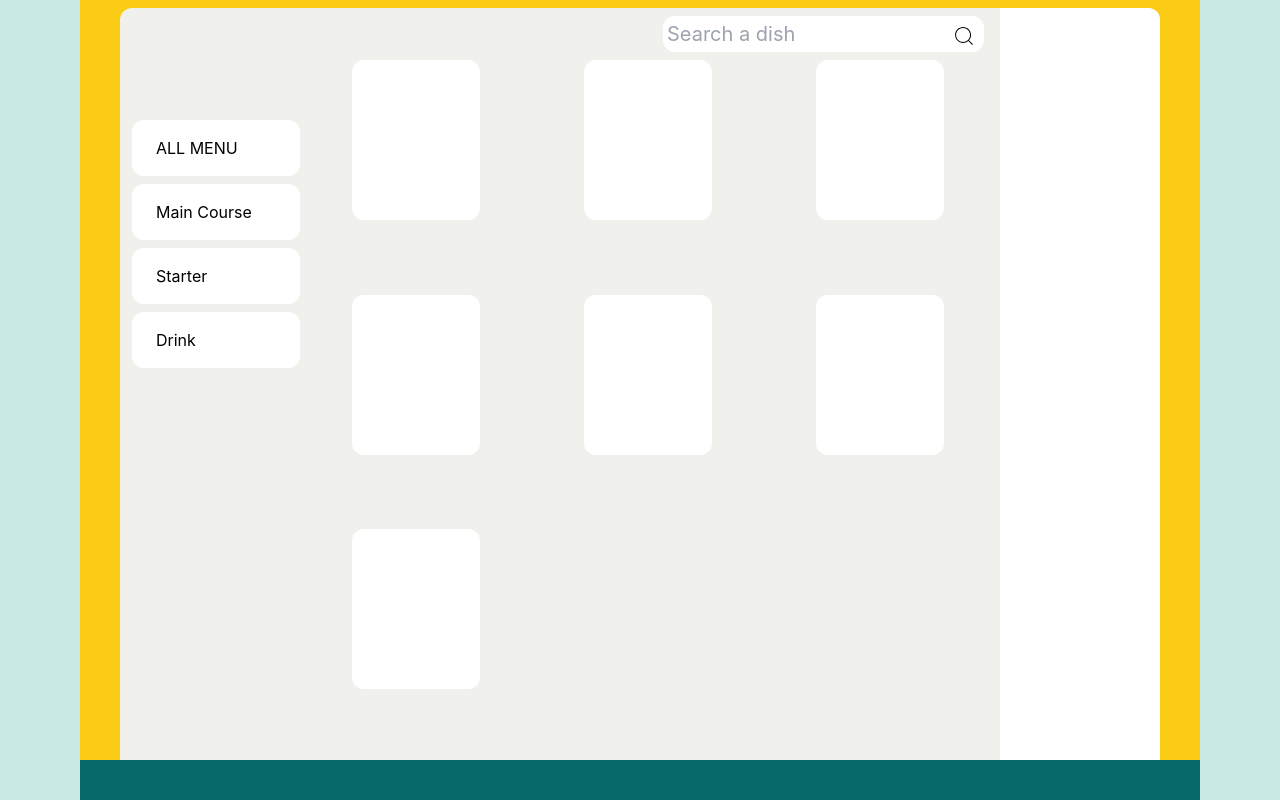
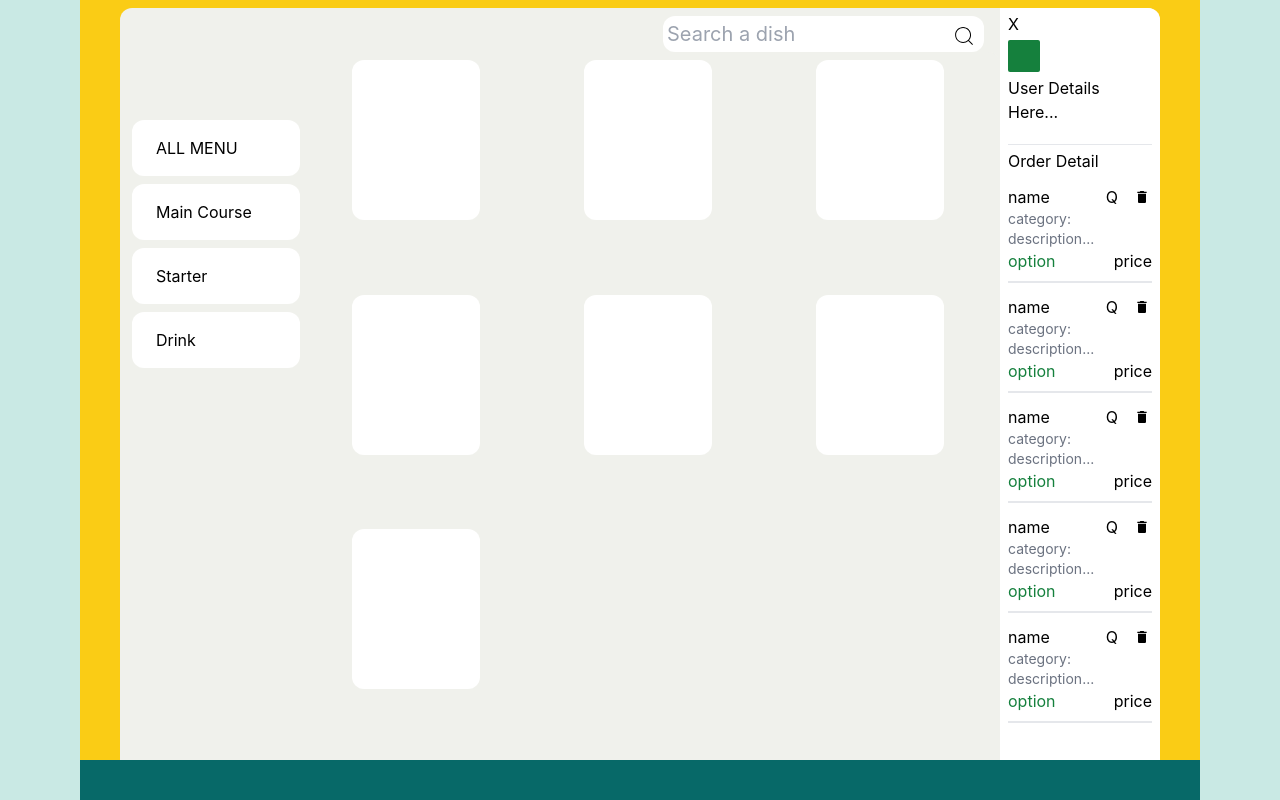
Before and after one commit to akhileshkumar09/food-app-project, a React (Create React App) app: page / in a window 1280 px wide. Both pictures are taken after a click on the element 1138 px from the left and 34 px from the top of the page. Built offline with nearby package versions, Linux system fonts and the light colour scheme.

Commit message:
third commit some improvement

```diff
--- /dev/null
+++ b/src/components/OrderedItem.js
@@ -0,0 +1,14 @@
+import React from 'react'
+import { MdDelete } from "react-icons/md";
+
+function OrderedItem() {
+  return (
+    <div className='flex flex-col border-b-2 py-2'>
+    <span className='flex gap-14  '><p>name</p><span className='flex items-center gap-4'><p>Q</p><MdDelete className=' '/></span></span>
+    <span className='text-sm text-gray-500'>category: description...</span>
+    <span className='flex justify-between'> <span className='text-green-700'>option</span><span>price</span></span>
+  </div>
+  )
+}
+
+export default OrderedItem
--- a/src/pages/Home.jsx
+++ b/src/pages/Home.jsx
@@ -2,6 +2,7 @@ import React, { useState } from 'react'
 import MenuItems from '../components/MenuItems';
 
 import { FaRegUserCircle } from "react-icons/fa";
+import OrderedItem from '../components/OrderedItem';
 
 
 
@@ -38,8 +39,23 @@ function Home() {
             }
             {/* user Detail */}
             {showDetail &&
-      <div className=' absolute top-0 right-0 bg-white w-full sm:w-40 h-full z-0 overflow-y-auto' onClick={handleClickOnUser}>
+            <div className=' absolute top-0 right-0 bg-white w-full sm:w-40 h-full z-0 overflow-y-auto scrollbar-none' onClick={handleClickOnUser}>
 
+            <div className="space-y-1 p-2 pt-1 pb-24">
+              <span className="block w-6 h-6 text-black">X</span>
+              <span className="block w-8 h-8 bg-green-700 rounded-sm"></span>
+              <p className='pb-4'>User Details Here...</p>
+              <hr className='w-full'/>
+
+              <p>Order Detail</p>
+
+              <OrderedItem/>
+              <OrderedItem/>
+              <OrderedItem/>
+              <OrderedItem/>
+              <OrderedItem/>
+
+            </div>
             </div>
             }
 
```
Lines whose indentation alone changed are shown as unchanged.
